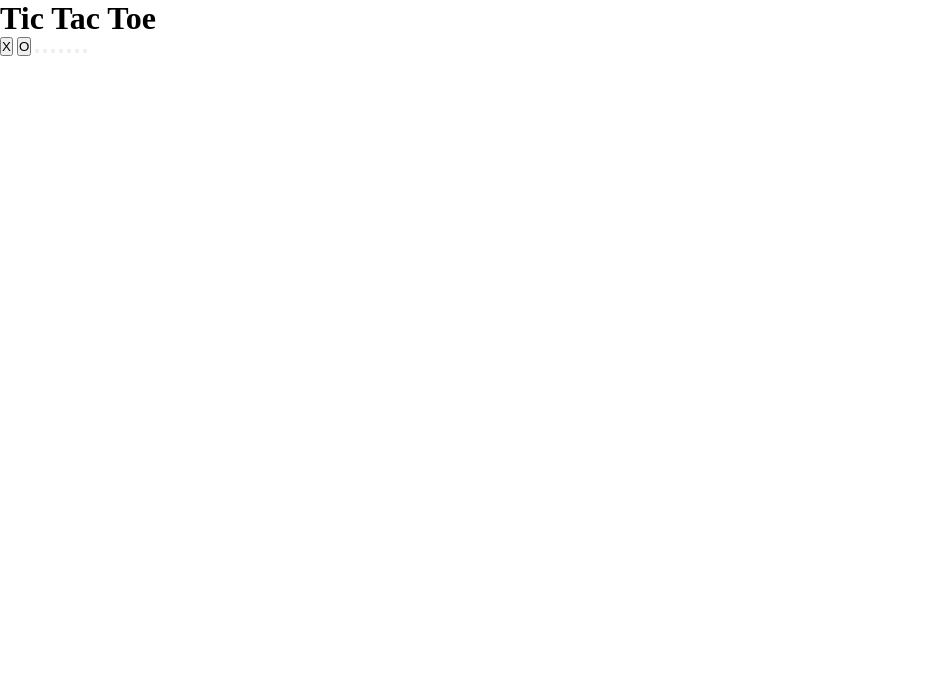
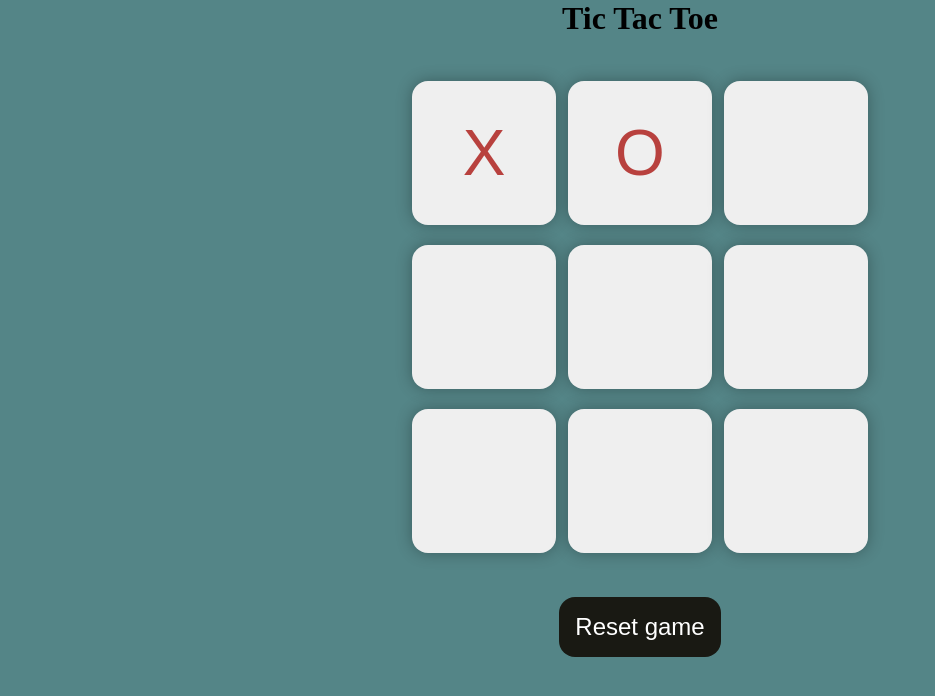
Before and after one commit to mausamkumar56699/TIC_TAC_TOE, a plain HTML site: page index.html in a window 1280 px wide. Shown: the whole page, without its empty margins (0-935 px from the left). Drawn offline with Linux system fonts and the light colour scheme.

Commit message:
adding style

```diff
--- a/index.html
+++ b/index.html
@@ -9,8 +9,8 @@
 <body>
     <main>
         <h1>Tic Tac Toe</h1>
-        <div class="game">
-            <div class="container">
+        <div class="container">
+           <div class="game">
                 <button class="box">X</button>
                 <button class="box">O</button>
                 <button class="box"></button>
@@ -22,6 +22,7 @@
                 <button class="box"></button>
             </div>
         </div>
+        <button class="reset-btn">Reset game</button>
     </main>
 
 </body>
--- a/style.css
+++ b/style.css
@@ -2,3 +2,56 @@
     padding: 0;
     margin: 0;
 }
+
+body{
+    background-color: #548587;
+    text-align: center;
+}
+
+.container{
+    height: 70vh;
+    /* background-color: pink; */
+    /* align-items: center; */
+    display: flex;
+    justify-content: center;
+    align-items: center
+    ;
+}
+
+.game{
+    height: 60vmin ;
+    width: 60vmin;
+    /* background-color: yellow; */
+    display: flex;
+    flex-wrap: wrap;
+    justify-content: center;
+    align-items: center;
+    gap: 1.5vmin;
+
+
+
+}
+
+.box{
+    height: 18vmin;
+    width: 18vmin;
+    border-radius: 1rem;
+    /* border-radius: 15px; */
+    border: none;
+    box-shadow: 0 0 1rem rgba(0,0,0,0.3);
+    font-size: 8vmin;
+    /* font-size: 25px; */
+    color: #b8413e;
+
+}
+
+.reset-btn{
+    /* padding: 15px; */
+    padding: 1rem;
+    font-size: 1.5rem;
+      background-color: #191913;
+      color: #fff;
+      /* border-radius: 15px; */
+      border-radius: 1rem;
+      border: none;
+}
```
Also changed, not shown: 1 other file.
